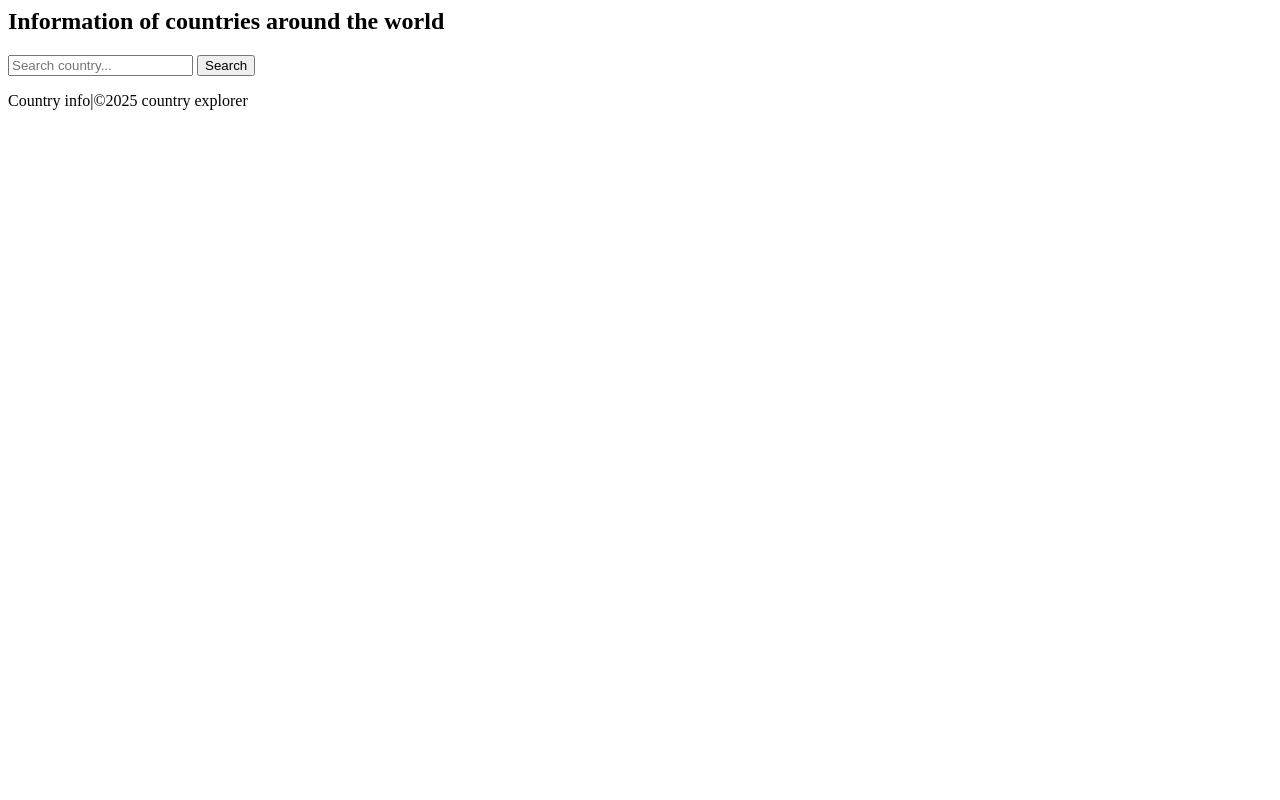
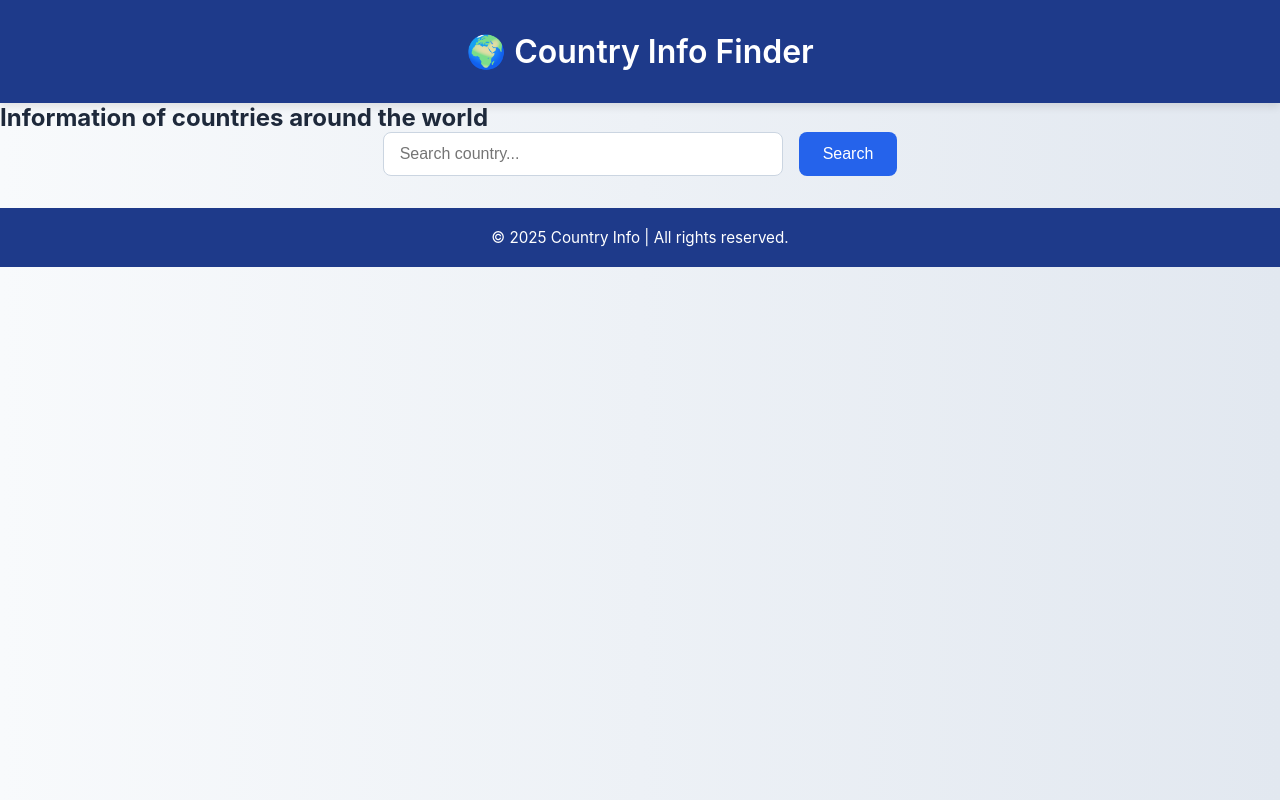
Before and after one commit to Memo7fari/final, a plain HTML site: page index.html in a window 1280 px wide. Drawn offline with Linux system fonts and the light colour scheme.

Commit message:
Final commit

```diff
--- a/index.html
+++ b/index.html
@@ -1,17 +1,18 @@
 <html lang="en">
 <head>
-    <meta charset="UTF-8">
-    <title>Search info around the word</title>
-    <link rel="stylesheet" href="style.css">
-    <meta name="viewport" content="width=device-width, initial-scale=1.0">
-    <title>Document</title>
+  <meta charset="UTF-8">
+  <title>Search info around the country</title>
+  <link rel="stylesheet" href="style.css">
 </head>
 <body>
+    <header>
+        <h1>🌍 Country Info Finder</h1>
+      </header>
     <script src="./script.js"></script>
     <nav>
         <h1>Information of countries around the world</h1>
     </nav>
-    <img class="bg" src="./image.png" alt="">
+
     <div class="search-box">
 
         <input type="text" id="searchBox" placeholder="Search country...">
@@ -19,14 +20,13 @@
     </div>
 
     <div id="displayArea" class="country-grid"></div>
+    <footer>
+        <p>&copy; 2025 Country Info | All rights reserved.</p>
+      </footer>
 
 
 
 
 
-    <footer>
-        <p>Country info|&copy;2025 country explorer</p>
-    </footer>
-
 </body>
 </html>
--- a/script.js
+++ b/script.js
@@ -70,4 +70,3 @@ document.getElementById("searchBox").addEventListener("keypress", function(event
       oldContent.appendChild(newDiv);
     }
   }
-  s
--- a/style.css
+++ b/style.css
@@ -1,4 +1,125 @@
-.h1{
+/* Base Styling */
+* {
+    margin: 0;
+    padding: 0;
+    box-sizing: border-box;
+  }
+
+  body {
+    font-family: 'Inter', sans-serif;
+    background: linear-gradient(to right, #f8fafc, #e2e8f0);
+    color: #1e293b;
+    min-height: 100vh;
+    display: flex;
+    flex-direction: column;
+  }
+
+
+  header {
+    background-color: #1e3a8a;
+    color: #ffffff;
+    padding: 2rem 1rem;
     text-align: center;
-    color: black;
-}
+    box-shadow: 0 4px 8px rgba(0, 0, 0, 0.1);
+  }
+
+  header h1 {
+    font-size: 2rem;
+    font-weight: 600;
+  }
+
+  main {
+    flex: 1;
+    max-width: 900px;
+    margin: 2rem auto;
+    padding: 0 1rem;
+  }
+
+
+  .search-box {
+    display: flex;
+    flex-wrap: wrap;
+    justify-content: center;
+    gap: 1rem;
+    margin-bottom: 2rem;
+  }
+
+  input[type="text"] {
+    padding: 12px 16px;
+    font-size: 1rem;
+    border: 1px solid #cbd5e1;
+    border-radius: 8px;
+    width: 60%;
+    max-width: 400px;
+    transition: border-color 0.3s ease;
+  }
+
+  input[type="text"]:focus {
+    border-color: #2563eb;
+    outline: none;
+  }
+
+  button {
+    padding: 12px 24px;
+    font-size: 1rem;
+    background-color: #2563eb;
+    color: white;
+    border: none;
+    border-radius: 8px;
+    cursor: pointer;
+    transition: background-color 0.3s ease;
+  }
+
+  button:hover {
+    background-color: #1d4ed8;
+  }
+
+
+  #result {
+    background-color: #ffffff;
+    padding: 2rem;
+    border-radius: 16px;
+    box-shadow: 0 8px 24px rgba(0, 0, 0, 0.08);
+    animation: fadeIn 0.3s ease-in-out;
+  }
+
+  @keyframes fadeIn {
+    from {
+      opacity: 0;
+      transform: translateY(10px);
+    }
+    to {
+      opacity: 1;
+      transform: translateY(0);
+    }
+  }
+
+  #result h2 {
+    margin-top: 0;
+    font-size: 1.75rem;
+    color: #0f172a;
+  }
+
+  .flag-img {
+    width: 200px;
+    height: auto;
+    border-radius: 10px;
+    display: block;
+    margin: 1rem 0;
+  }
+
+  #result p {
+    font-size: 1.05rem;
+    margin: 10px 0;
+    line-height: 1.6;
+    color: #334155;
+  }
+
+  /* Footer */
+  footer {
+    background-color: #1e3a8a;
+    color: white;
+    text-align: center;
+    padding: 1.25rem;
+    font-size: 0.95rem;
+  }
```
